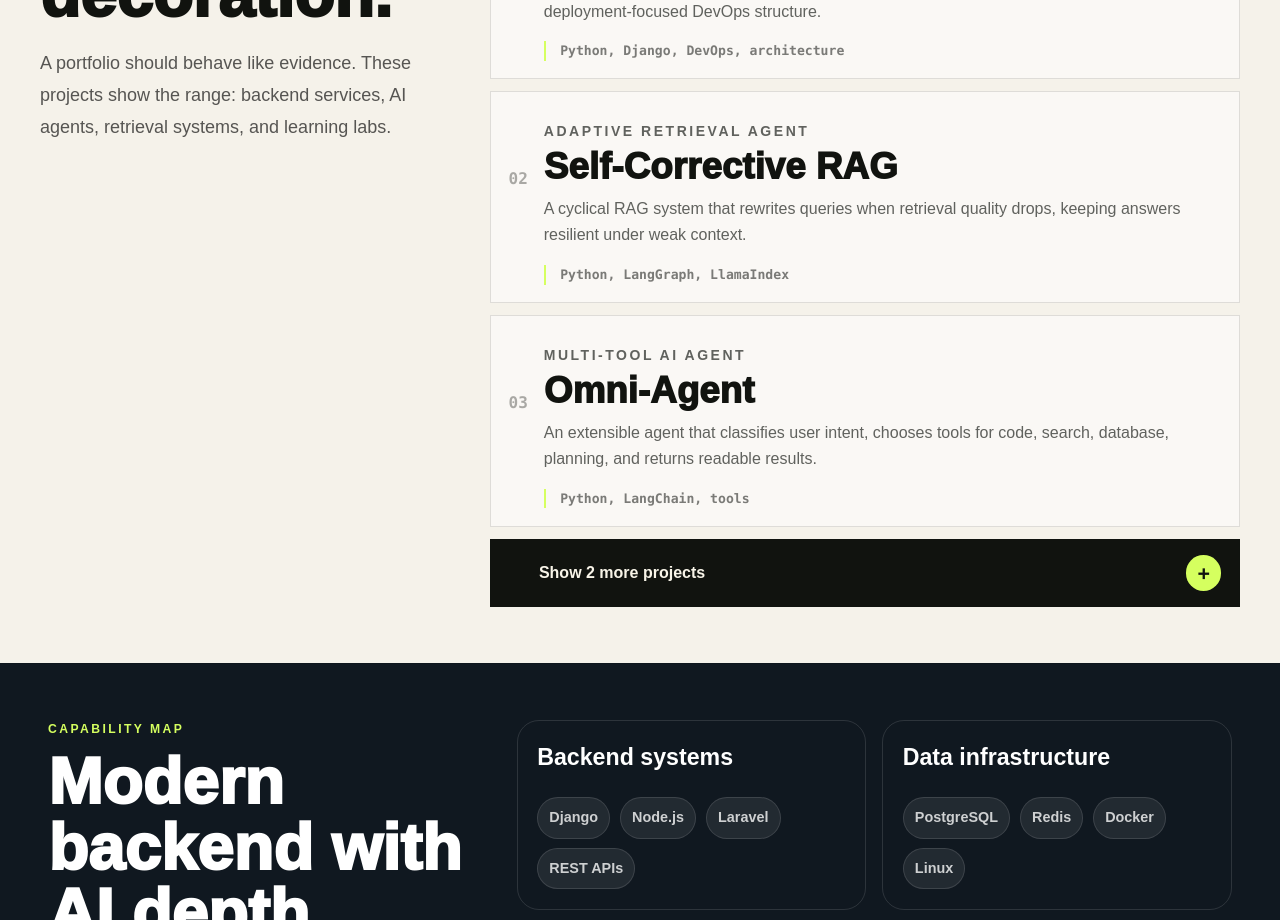
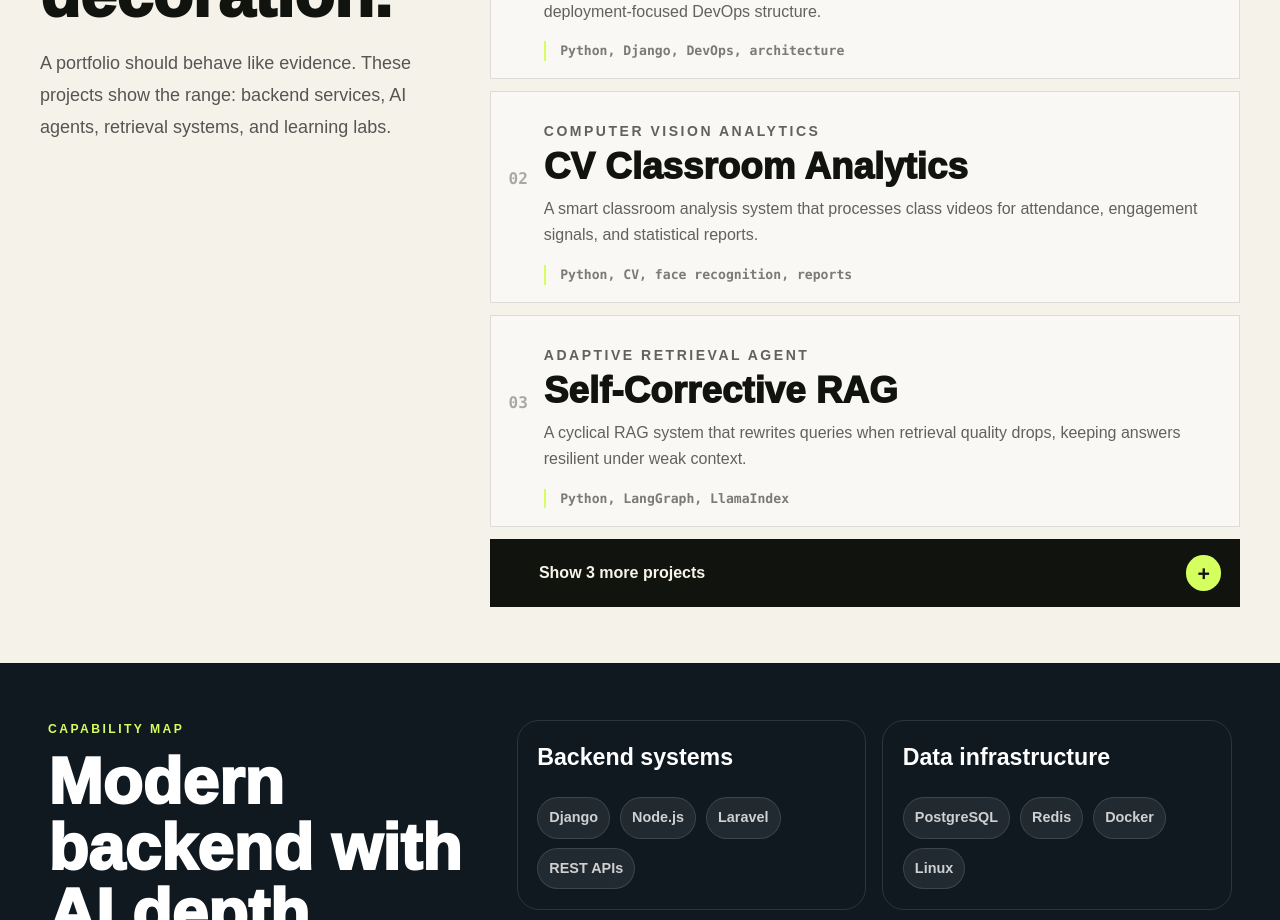
Before and after one commit to MahdiAmrollahi/resume_site, a Next.js app: page / in a window 1280 px wide. Shown: the part 1200-2120 px from the top of the page. Built offline with nearby package versions, Linux system fonts and the light colour scheme; no server answers.

Commit message:
feat: Add CV Classroom project

```diff
--- a/app/page.tsx
+++ b/app/page.tsx
@@ -9,6 +9,14 @@ const projects = [
     description:
       "A production-minded books backend with full Django settings, clean architecture, and deployment-focused DevOps structure.",
     href: "https://github.com/batbooks/backend",
+  },
+  {
+    name: "CV Classroom Analytics",
+    type: "Computer vision analytics",
+    stack: "Python, CV, face recognition, reports",
+    description:
+      "A smart classroom analysis system that processes class videos for attendance, engagement signals, and statistical reports.",
+    href: "https://github.com/MahdiAmrollahi/CV-Classroom-Analytics",
   },
   {
     name: "Self-Corrective RAG",
```
